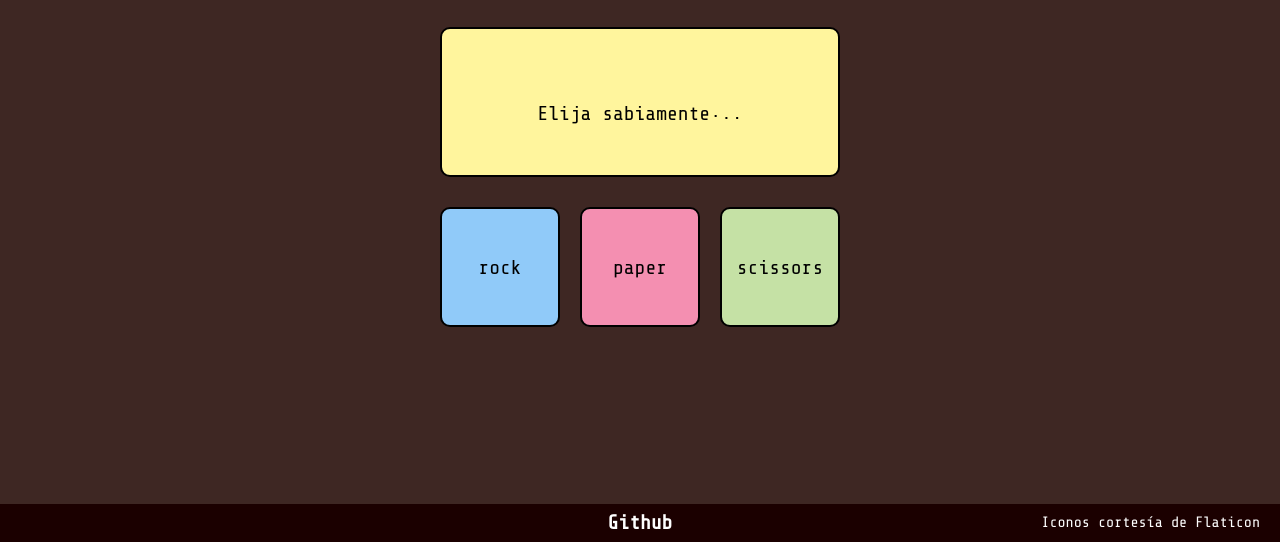
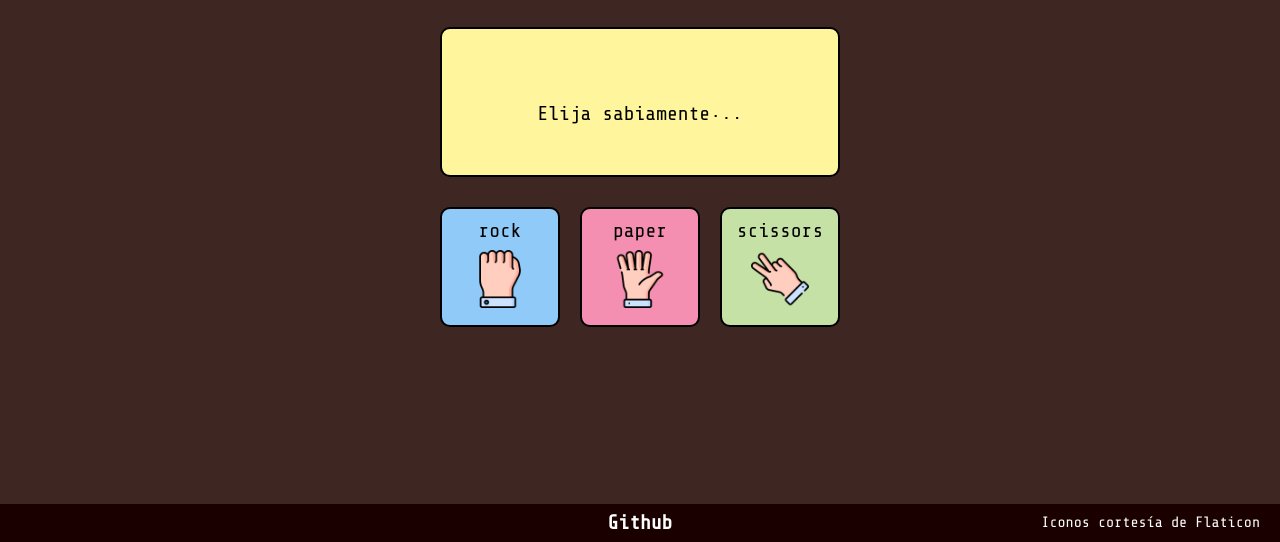
Before and after one commit to MoraMartin99/ROCK-PAPER-SCISSORS, a plain HTML site: page index.html in a window 1280 px wide. Shown: the part 258-800 px from the top of the page. Drawn offline with Linux system fonts and the light colour scheme.

Commit message:
Aplicar background-image a los buttons

```diff
--- a/style.css
+++ b/style.css
@@ -240,9 +240,8 @@ footer a:hover {
     width: 120px;
     height: 120px;
     display: inline-flex;
-    flex-direction: column;
-    justify-content: space-evenly;
-    align-items: center;
+    justify-content: center;
+    align-items: flex-start;
     border: 2px solid black;
     border-radius: 10px;
     transition: transform 0.2s linear, border 0.2s linear, filter 0.2s linear;
@@ -257,22 +256,31 @@ footer a:hover {
 
 .rock {
     background-color: var(--celeste);
+    background-image: url(./img/rock.png);
+    background-size: 50%;
+    background-repeat: no-repeat;
+    background-position: 50% 70%;
 }
 
 .paper {
     background-color: var(--rosa);
+    background-image: url(./img/paper.png);
+    background-size: 50%;
+    background-repeat: no-repeat;
+    background-position: 50% 70%;
 }
 
 .scissors {
     background-color: var(--verde);
-}
-
-.btnCover {
-    width: 50%;
+    background-image: url(./img/scissors.png);
+    background-size: 50%;
+    background-repeat: no-repeat;
+    background-position: 50% 70%;
 }
 
 .label {
     font-size: 20px;
+    margin-top: 10px;
 }
 
 .btn2 {
```
